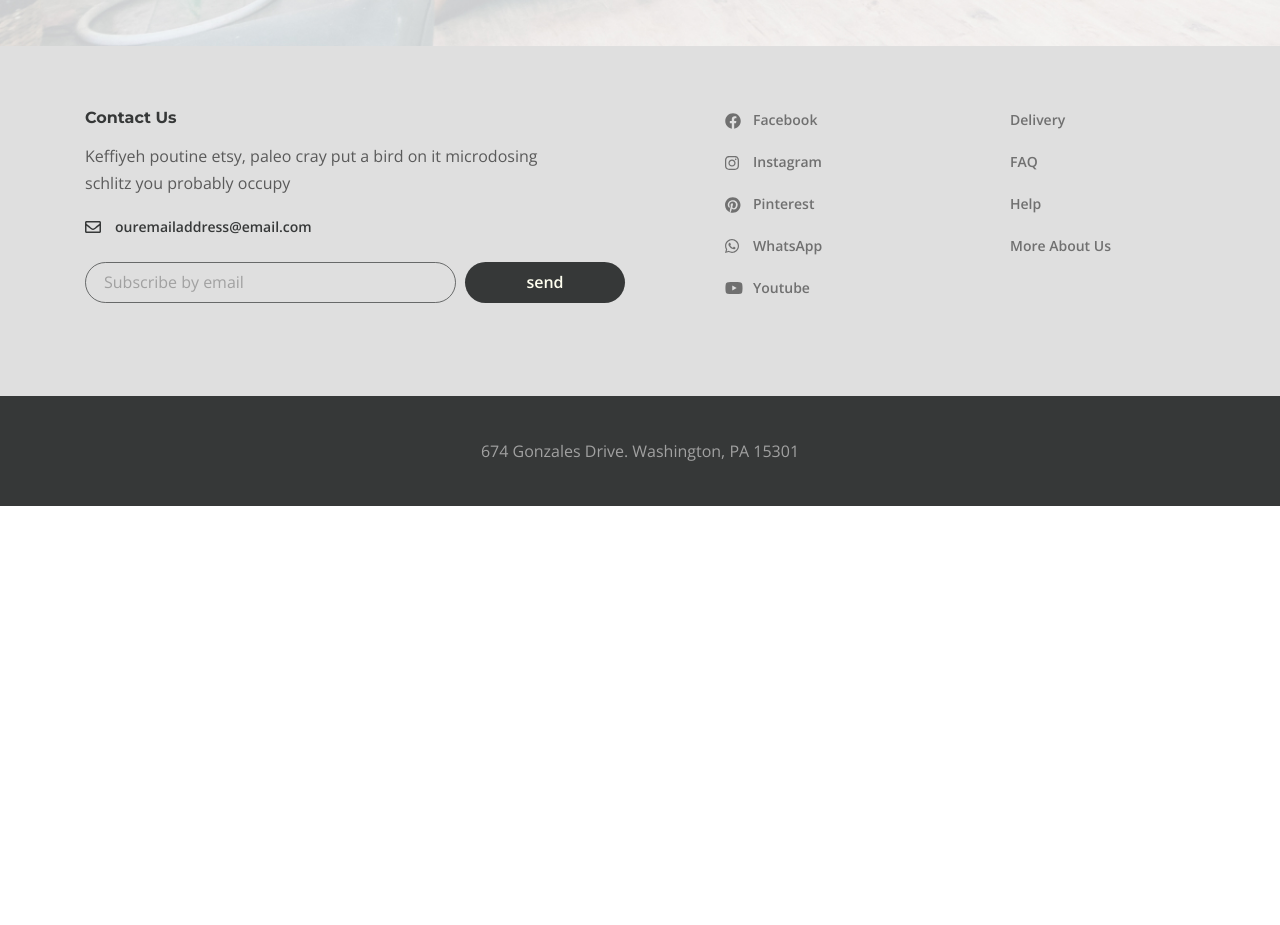
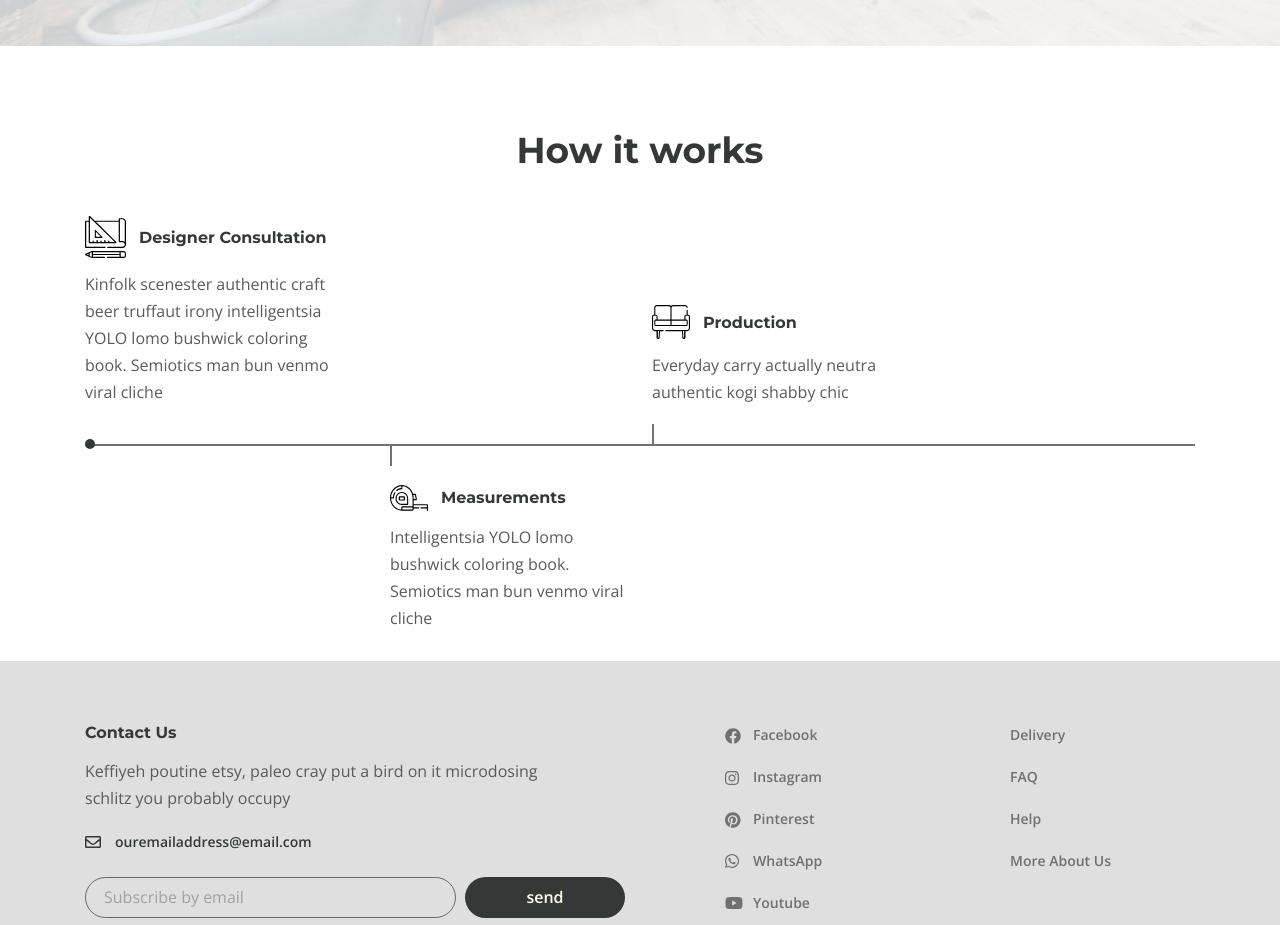
Before and after one commit to PerpetuumG/desire, a website: page app/index.html in a window 1280 px wide. Shown: the part 3860-4785 px from the top of the page. Before the commit the page ends 4366 px from the top, so only its background shows below. Drawn offline with nearby package versions, Linux system fonts and the light colour scheme; files that its build step writes are made by us from their sources.

Commit message:
add section 'works-path'

```diff
--- a/app/index.html
+++ b/app/index.html
@@ -165,6 +165,41 @@
             </p>
           </div>
         </section>
+
+        <section class="works-path">
+          <div class="container">
+            <h3 class="works-path__title">How it works</h3>
+
+            <div class="works-path__items">
+              <div class="works-path__items-box">
+                <div class="works-path__item works-path__item--consultation">
+                  <img class="works-path__item-img" src="images/graphic-tool.svg" alt="icon" />
+                  <h6 class="works-path__item-title">Designer Consultation</h6>
+                  <p class="works-path__item-text">
+                    Kinfolk scenester authentic craft beer truffaut irony intelligentsia YOLO lomo
+                    bushwick coloring book. Semiotics man bun venmo viral cliche
+                  </p>
+                </div>
+                <div class="works-path__item works-path__item--production">
+                  <img class="works-path__item-img" src="images/sofa.svg" alt="icon" />
+                  <h6 class="works-path__item-title">Production</h6>
+                  <p class="works-path__item-text">
+                    Everyday carry actually neutra authentic kogi shabby chic
+                  </p>
+                </div>
+              </div>
+
+              <div class="works-path__item works-path__item--measurements">
+                <img class="works-path__item-img" src="images/measuring-tape.svg" alt="icon" />
+                <h6 class="works-path__item-title">Measurements</h6>
+                <p class="works-path__item-text">
+                  Intelligentsia YOLO lomo bushwick coloring book. Semiotics man bun venmo viral
+                  cliche
+                </p>
+              </div>
+            </div>
+          </div>
+        </section>
       </main>
 
       <footer class="footer">
--- a/app/scss/style.scss
+++ b/app/scss/style.scss
@@ -444,3 +444,84 @@
     color: #5a5a5a;
   }
 }
+
+.works-path {
+  margin: 79px 0 29px;
+
+  &__title {
+    text-align: center;
+    @extend %title-font;
+    color: $title;
+    font-size: 36px;
+    line-height: 51px;
+    margin-bottom: 40px;
+  }
+
+  &__items-box {
+    display: flex;
+    align-items: flex-end;
+    border-bottom: 2px solid rgba($title, 0.7);
+    position: relative;
+
+    &::before {
+      content: '';
+      position: absolute;
+      bottom: -5px;
+      left: 0;
+      width: 10px;
+      height: 10px;
+      background-color: $title;
+      border-radius: 50%;
+    }
+  }
+
+  &__item {
+    width: 250px;
+    height: 100%;
+    display: flex;
+    flex-wrap: wrap;
+    align-items: center;
+    position: relative;
+
+    &-title {
+      margin-left: 13px;
+      @extend %title-font;
+      color: $title;
+    }
+
+    &-text {
+      margin-top: 13px;
+    }
+  }
+  &__item--production {
+    margin-left: 317px;
+
+    &::after {
+      content: '';
+      position: absolute;
+      width: 2px;
+      height: 20px;
+      bottom: 0;
+      left: 0;
+      background-color: rgba($title, 0.7);
+    }
+  }
+  &__item--consultation,
+  &__item--production {
+    padding-bottom: 38px;
+  }
+  &__item--measurements {
+    padding-top: 38px;
+    margin-left: 305px;
+
+    &::before {
+      content: '';
+      position: absolute;
+      width: 2px;
+      height: 20px;
+      top: 0;
+      left: 0;
+      background-color: rgba($title, 0.7);
+    }
+  }
+}
```
Also changed, not shown: app/css/style.min.css, app/images/graphic-tool.svg (added), app/images/measuring-tape.svg (added), app/images/sofa.svg (added).
